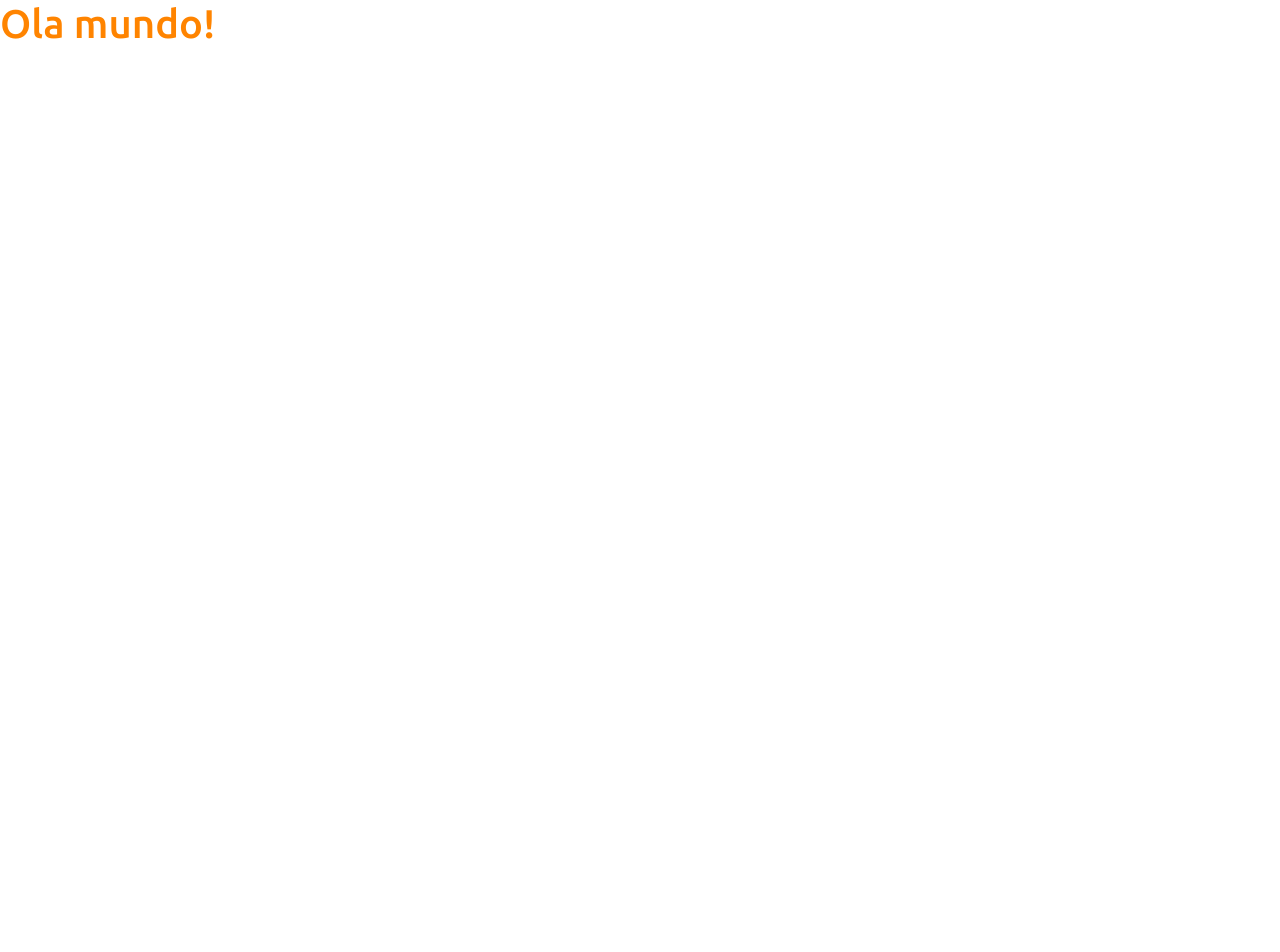
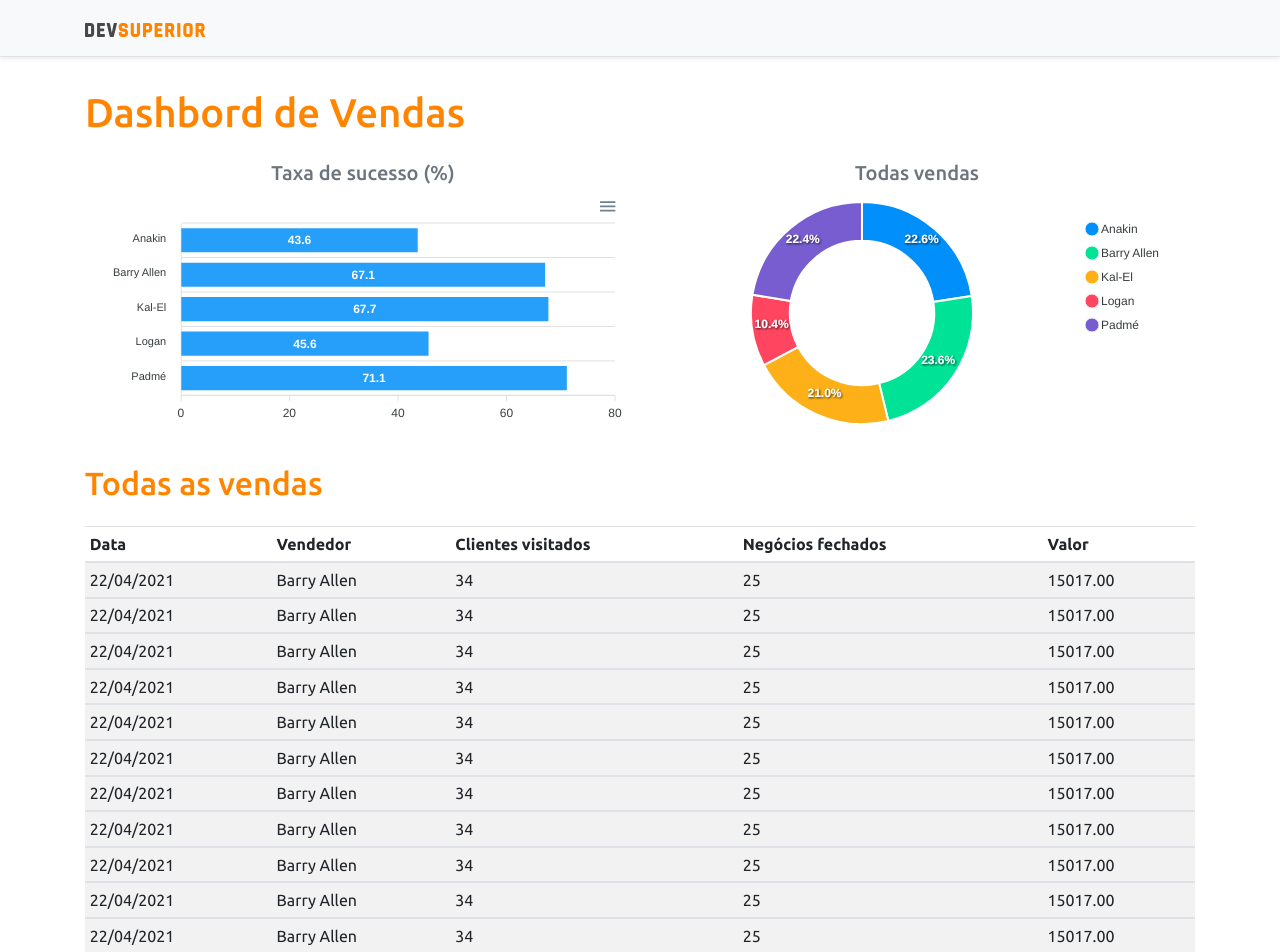
Before and after one commit to JonasPalhanos/projeto-sds3, a React (Create React App) app in the folder frontend/: page / in a window 1280 px wide. Shown: the top 952 px of the page. Before the commit the page ends 800 px from the top, so only its background shows below. Built offline with nearby package versions, Linux system fonts and the light colour scheme; the HTML template or start-up script is replaced by a standard one.

Commit message:
Bootstrap

```diff
--- a/frontend/package.json
+++ b/frontend/package.json
@@ -10,7 +10,9 @@
     "@types/node": "^12.0.0",
     "@types/react": "^17.0.0",
     "@types/react-dom": "^17.0.0",
+    "apexcharts": "^3.26.1",
     "react": "^17.0.2",
+    "react-apexcharts": "^1.3.9",
     "react-dom": "^17.0.2",
     "react-scripts": "4.0.3",
     "typescript": "^4.1.2",
--- a/frontend/src/App.tsx
+++ b/frontend/src/App.tsx
@@ -1,8 +1,35 @@
+import BarChart from "components/BarChart";
+import DataTable from "components/DataTable";
+import DonutChart from "components/DonutChart";
+import Footer from "components/Footer";
+import NavBar from "components/NavBar";
+
 function App() {
   return (
-    <div>
-      <h1 className="text-primary">Ola mundo!</h1>
-    </div>
+    <>
+      <NavBar />
+      <div className="container">
+        <h1 className="text-primary py-3">Dashbord de Vendas</h1>
+
+        <div className="row px-3">
+          <div className="col-sm-6">
+              <h5 className="text-center text-secondary">Taxa de sucesso (%)</h5>
+              <BarChart/>
+          </div>
+          <div className="col-sm-6">
+              <h5 className="text-center text-secondary">Todas vendas</h5>
+              <DonutChart/>
+          </div>
+        </div>
+
+        <div className="py-3">
+          <h2 className="text-primary">Todas as vendas</h2>
+        </div>
+
+        <DataTable />
+      </div>
+      <Footer />
+    </>
   );
 }
 
--- /dev/null
+++ b/frontend/src/components/BarChart/index.tsx
@@ -0,0 +1,34 @@
+import Chart from 'react-apexcharts';
+
+function BarChart() {
+    const options = {
+        plotOptions: {
+            bar: {
+                horizontal: true,
+            }
+        },
+    };
+
+    const mockData = {
+        labels: {
+            categories: ['Anakin', 'Barry Allen', 'Kal-El', 'Logan', 'Padmé']
+        },
+        series: [
+            {
+                name: "% Sucesso",
+                data: [43.6, 67.1, 67.7, 45.6, 71.1]
+            }
+        ]
+    };
+
+    return (
+        <Chart
+            options={{...options, xaxis: mockData.labels}}
+            series={mockData.series}
+            type="bar"
+            height="240"
+        />
+    );
+}
+
+export default BarChart;
--- /dev/null
+++ b/frontend/src/components/DataTable/index.tsx
@@ -0,0 +1,118 @@
+function DataTable() {
+    return (
+        <div className="table-responsive">
+            <table className="table table-striped table-sm">
+                <thead>
+                    <tr>
+                        <th>Data</th>
+                        <th>Vendedor</th>
+                        <th>Clientes visitados</th>
+                        <th>Negócios fechados</th>
+                        <th>Valor</th>
+                    </tr>
+                </thead>
+                <tbody>
+                    <tr>
+                        <td>22/04/2021</td>
+                        <td>Barry Allen</td>
+                        <td>34</td>
+                        <td>25</td>
+                        <td>15017.00</td>
+                    </tr>
+                </tbody>
+                <tbody>
+                    <tr>
+                        <td>22/04/2021</td>
+                        <td>Barry Allen</td>
+                        <td>34</td>
+                        <td>25</td>
+                        <td>15017.00</td>
+                    </tr>
+                </tbody>
+                <tbody>
+                    <tr>
+                        <td>22/04/2021</td>
+                        <td>Barry Allen</td>
+                        <td>34</td>
+                        <td>25</td>
+                        <td>15017.00</td>
+                    </tr>
+                </tbody>
+                <tbody>
+                    <tr>
+                        <td>22/04/2021</td>
+                        <td>Barry Allen</td>
+                        <td>34</td>
+                        <td>25</td>
+                        <td>15017.00</td>
+                    </tr>
+                </tbody>
+                <tbody>
+                    <tr>
+                        <td>22/04/2021</td>
+                        <td>Barry Allen</td>
+                        <td>34</td>
+                        <td>25</td>
+                        <td>15017.00</td>
+                    </tr>
+                </tbody>
+                <tbody>
+                    <tr>
+                        <td>22/04/2021</td>
+                        <td>Barry Allen</td>
+                        <td>34</td>
+                        <td>25</td>
+                        <td>15017.00</td>
+                    </tr>
+                </tbody>
+                <tbody>
+                    <tr>
+                        <td>22/04/2021</td>
+                        <td>Barry Allen</td>
+                        <td>34</td>
+                        <td>25</td>
+                        <td>15017.00</td>
+                    </tr>
+                </tbody>
+                <tbody>
+                    <tr>
+                        <td>22/04/2021</td>
+                        <td>Barry Allen</td>
+                        <td>34</td>
+                        <td>25</td>
+                        <td>15017.00</td>
+                    </tr>
+                </tbody>
+                <tbody>
+                    <tr>
+                        <td>22/04/2021</td>
+                        <td>Barry Allen</td>
+                        <td>34</td>
+                        <td>25</td>
+                        <td>15017.00</td>
+                    </tr>
+                </tbody>
+                <tbody>
+                    <tr>
+                        <td>22/04/2021</td>
+                        <td>Barry Allen</td>
+                        <td>34</td>
+                        <td>25</td>
+                        <td>15017.00</td>
+                    </tr>
+                </tbody>
+                <tbody>
+                    <tr>
+                        <td>22/04/2021</td>
+                        <td>Barry Allen</td>
+                        <td>34</td>
+                        <td>25</td>
+                        <td>15017.00</td>
+                    </tr>
+                </tbody>
+            </table>
+        </div>
+    );
+}
+
+export default DataTable;
--- /dev/null
+++ b/frontend/src/components/DonutChart/index.tsx
@@ -0,0 +1,25 @@
+import Chart from 'react-apexcharts';
+
+function DonutChart() {
+    const mockData = {
+        series: [477138, 499928, 444867, 220426, 473088],
+        labels: ['Anakin', 'Barry Allen', 'Kal-El', 'Logan', 'Padmé']
+    }
+
+    const options = {
+        legend: {
+            show: true
+        }
+    }
+
+return (
+    <Chart
+        options={{ ...options, labels: mockData.labels }}
+        series={mockData.series}
+        type="donut"
+        height="240"
+    />
+);
+}
+
+export default DonutChart;
--- /dev/null
+++ b/frontend/src/components/Footer/index.tsx
@@ -0,0 +1,13 @@
+function Footer() {
+    return (
+        <footer className="footer mt-auto py-3 bg-dark">
+            <div className="container">
+                <p className="text-light">App desenvolvido por <a href="https://github.com/JonasPalhanos" target="_blank" rel="noreferrer">Jonas Palhanos</a></p>
+                <p className="text-light"><small><strong>Semana Spring React</strong><br />
+      Evento promovido pela escola DevSuperior: <a href="https://instagram.com/devsuperior.ig" target="_blank" rel="noreferrer">@devsuperior.ig</a></small></p>
+            </div>
+        </footer>
+    );
+}
+
+export default Footer;
--- /dev/null
+++ b/frontend/src/components/NavBar/index.tsx
@@ -0,0 +1,15 @@
+import ImgDsDark from 'assets/img/ds-dark.svg';
+
+function NavBar() {
+    return (
+        <div className="d-flex flex-column flex-md-row align-items-center p-3 px-md-4 mb-3 bg-light border-bottom shadow-sm">
+            <div className="container">
+                <nav className="my-2 my-md-0 mr-md-3">
+                    <img src={ImgDsDark} alt="DevSuperior" width="120" />
+                </nav>
+            </div>
+        </div>
+    );
+}
+
+export default NavBar;
```
Also changed, not shown: frontend/src/assets/img/ds-dark.svg (added), 1 other file (tests, documents, lock files or other folders).
